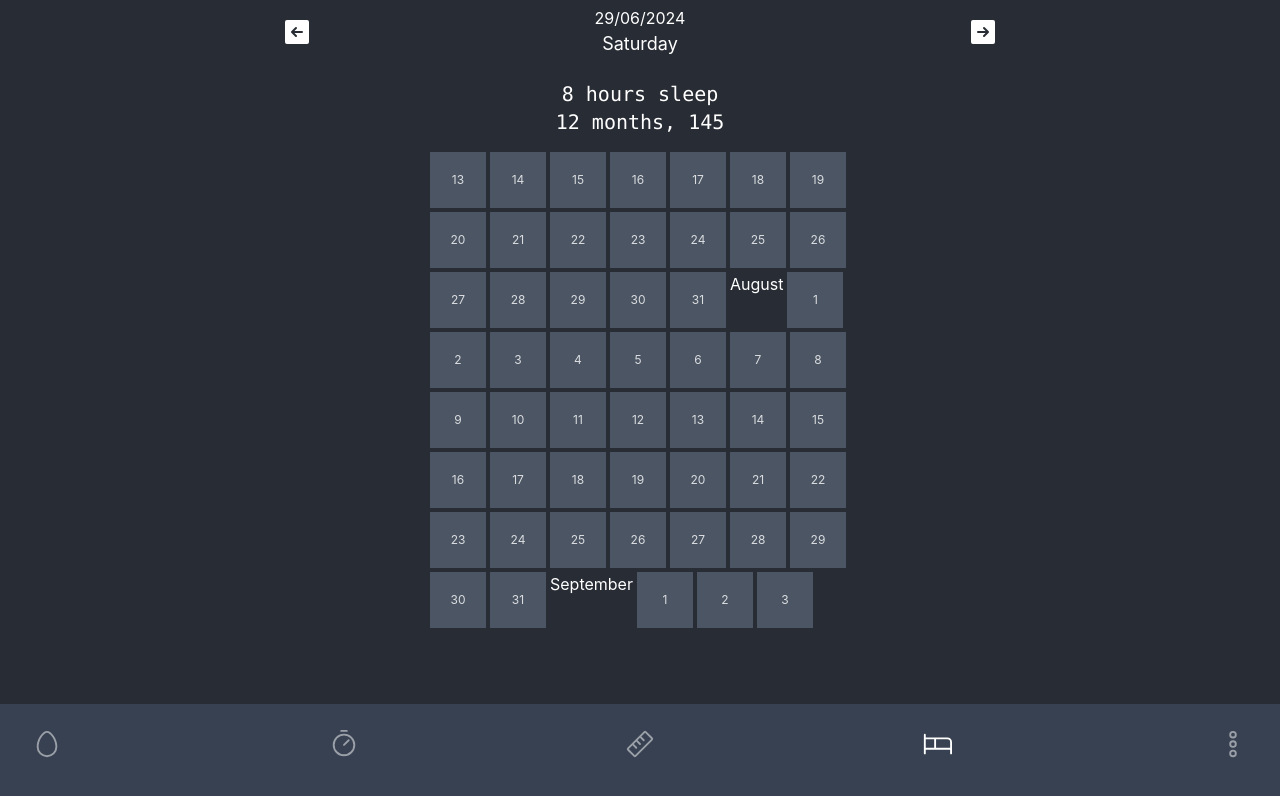
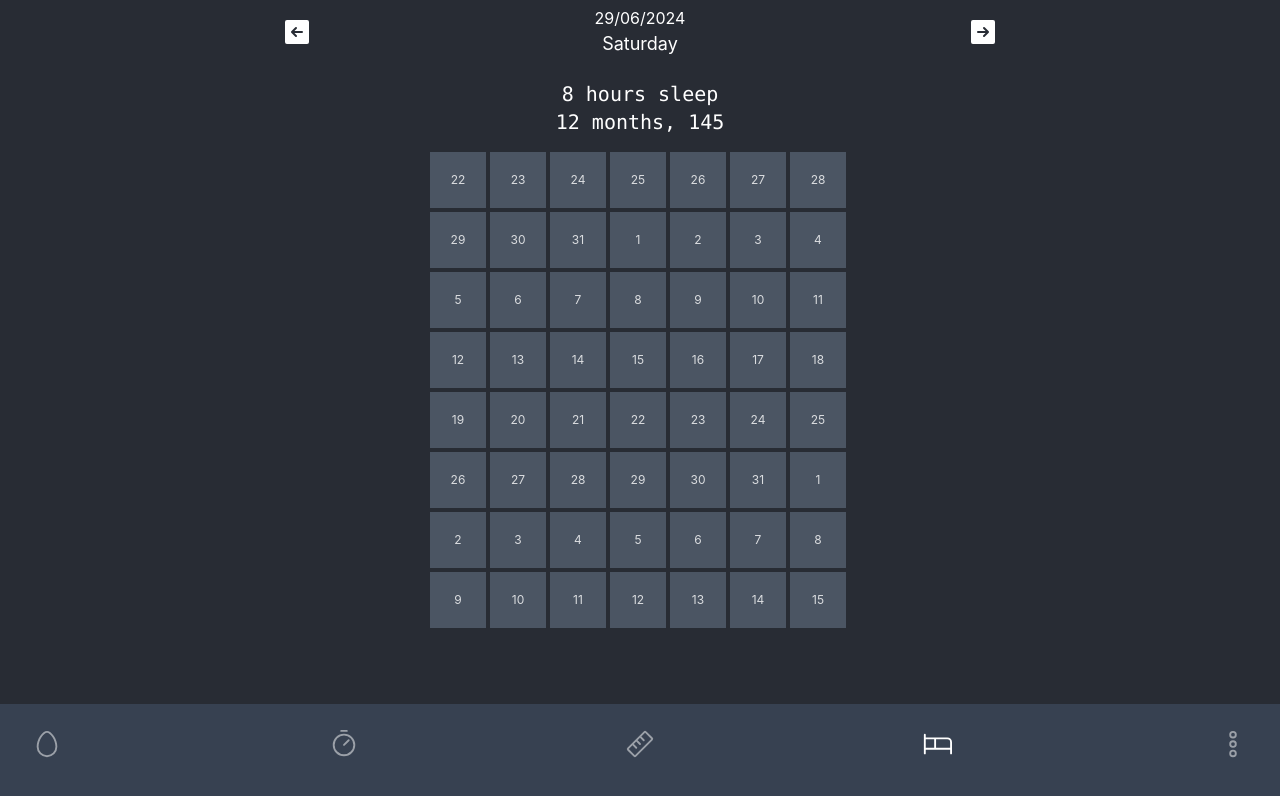
Before and after one commit to EliranSun/trackers, a React (Create React App) app: page / in a window 1280 px wide. Both pictures are taken after a click on the button 936 px from the left and 744 px from the top of the page. Shown: the top 796 px of the page. Built offline with nearby package versions, Linux system fonts and the light colour scheme; no server answers; the database is empty.

Commit message:
To not disrupt the flow

```diff
--- a/src/components/sleep/SleepView.jsx
+++ b/src/components/sleep/SleepView.jsx
@@ -51,7 +51,7 @@ const MonthDays = ({ count = 0, todayIndex, logs }) => {
 
     return (
         <>
-        <div>{monthName}</div>
+        <div className="absolute bg-black">{monthName}</div>
                 {new Array(daysInMonth).fill(0).map((_, index) => {
                     const now = new Date().toLocaleDateString("en-IL");
                     const date = new Date(
@@ -113,7 +113,7 @@ export const SleepView = ({ date }) => {
             </div>
             <div
                 ref={ref}
-                className="flex flex-wrap m-auto gap-1 h-[60vh] overflow-y-auto w-[calc(60px*7)]"
+                className="flex relative flex-wrap m-auto gap-1 h-[60vh] overflow-y-auto w-[calc(60px*7)]"
             >
                 {monthsCount.map((_, index) => {
                     return (
```
